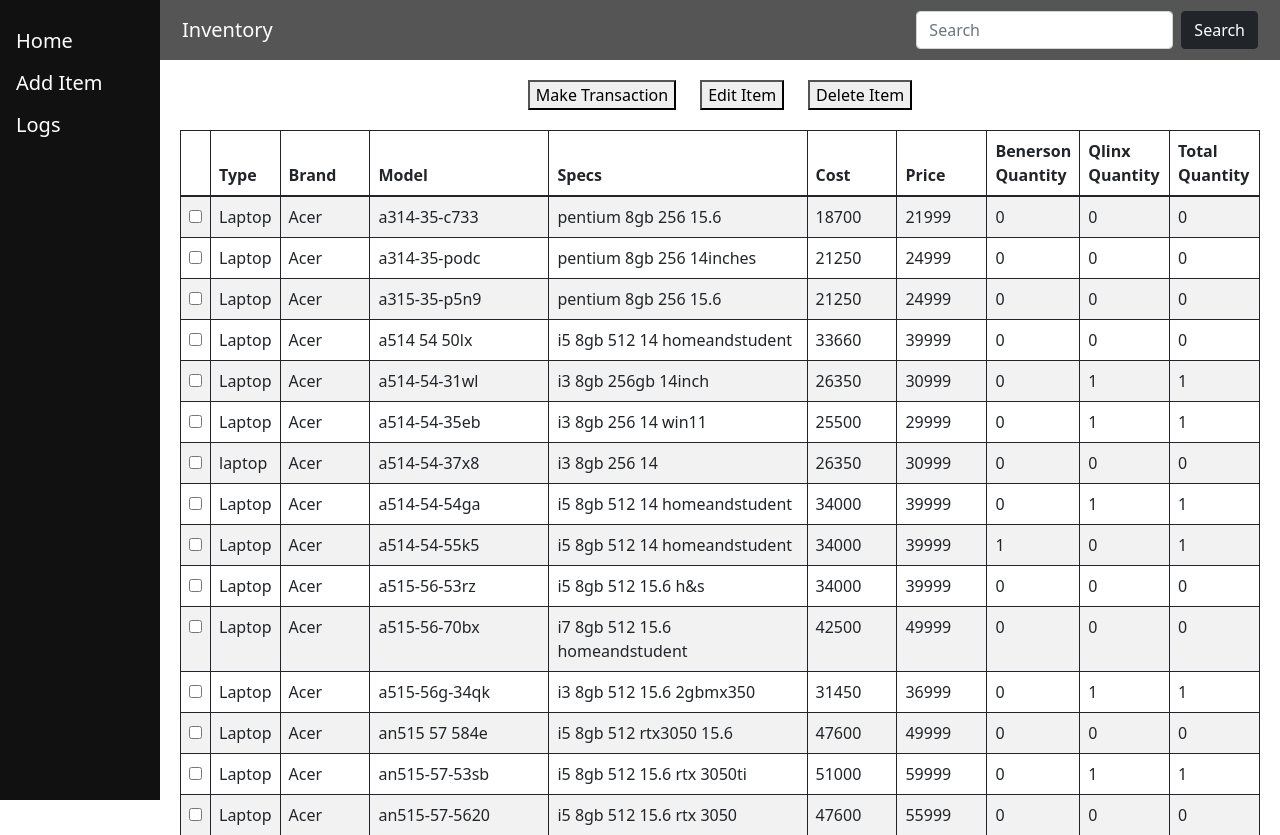
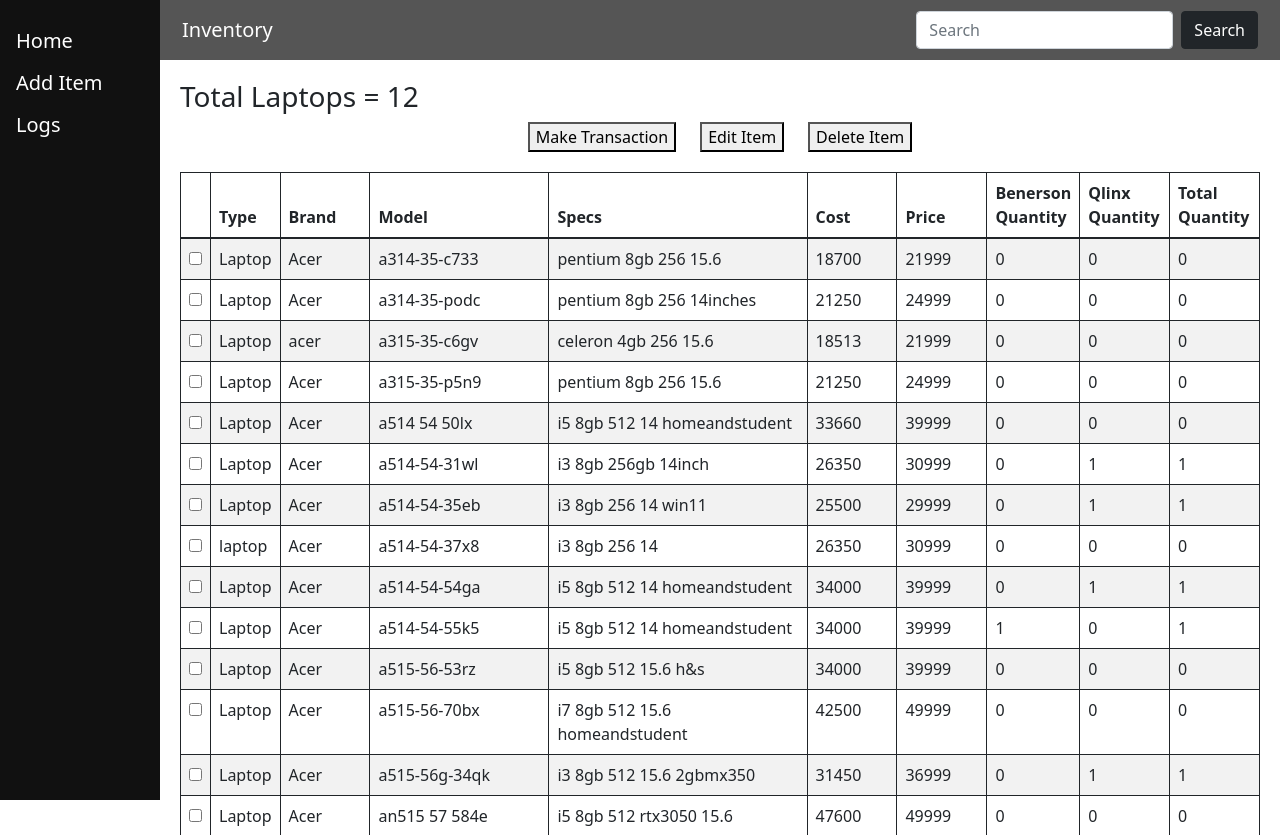
Before and after one commit to NeilQue/benerson, a Django app: page / in a window 1280 px wide. Shown: the top 835 px of the page. Run offline with Django 3.2, Linux system fonts and the light colour scheme; data comes from the database, SQL or seed files in the repository; both versions use the stored data as it was after the commit.

Commit message:
Display total number of Laptops

```diff
--- a/inventory/templates/inventory/home.html
+++ b/inventory/templates/inventory/home.html
@@ -13,6 +13,7 @@
 	{% csrf_token %}
 	<!-- row of buttons on top -->
 	<div class="row justify-content-center">
+		<h3>Total Laptops = {{ total_laptops }}</h3>
 		<div class="col-auto">
 			<button type="submit", name="makeTransaction", value="makeTransaction">Make Transaction</button>
 		</div>
--- a/inventory/views.py
+++ b/inventory/views.py
@@ -2,14 +2,22 @@
 from .models import Receipt, Item
 from django.http import HttpResponseRedirect
 from django.db.models import Q
+from django.db.models.functions import Lower
 
 ## SUGGESTIONS ##
-# add sort button (alphabetically)
-# add filter button (by item type)
 # get total number of laptops
 
 def home(response):
-    all_items = Item.objects.order_by('brand', 'model')
+    all_items = Item.objects.order_by(Lower('brand'), Lower('model'))
+    context = {}
+
+    laptops = all_items.filter(type__iexact="laptop")
+    total_laptops = 0
+
+    for item in laptops:
+        total_laptops += item.benerson_qty + item.qlinx_qty
+
+    context["total_laptops"] = total_laptops
 
     if response.method == "POST":
         if response.POST.get("makeTransaction"):
@@ -47,9 +55,13 @@
                     Q(specs__contains=word)
                 )
 
-            return render(response, 'inventory/home.html', {"item_set": results})
+            context["item_set"] = results
 
-    return render(response, 'inventory/home.html', {"item_set": all_items})
+            return render(response, 'inventory/home.html', context)
+
+    context["item_set"] = all_items
+
+    return render(response, 'inventory/home.html', context)
 
 def addItem(response):
     if response.method == "POST":
```
Also changed, not shown: db.sqlite3.
